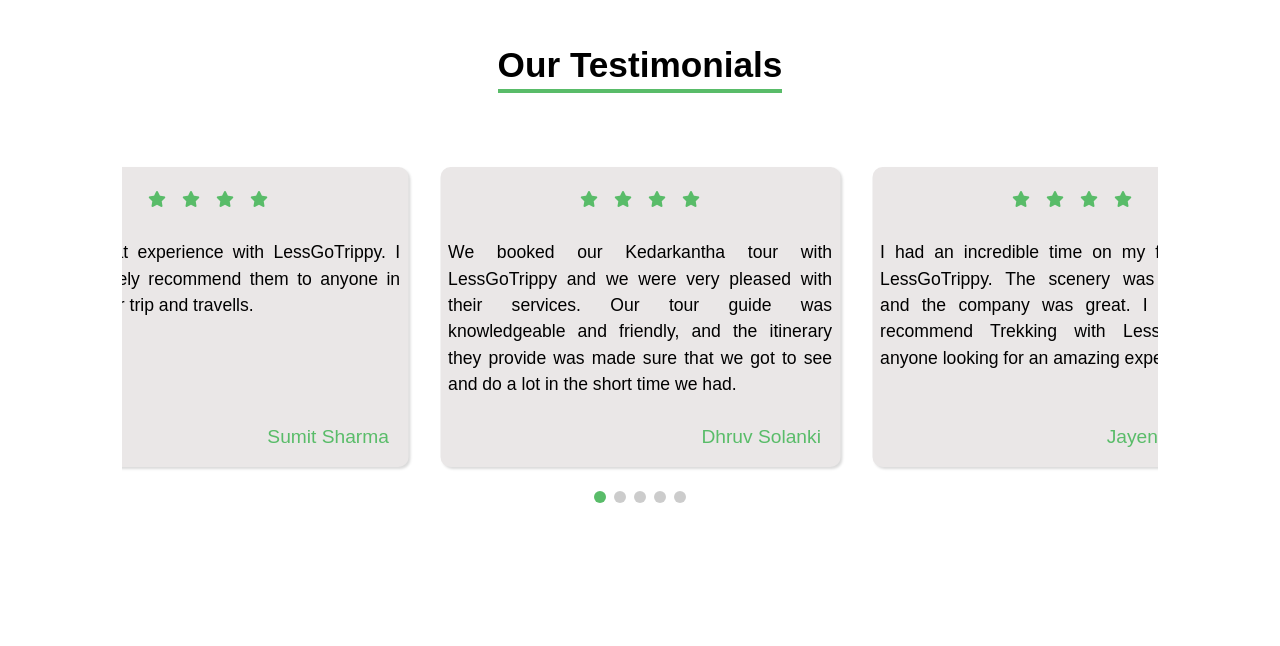
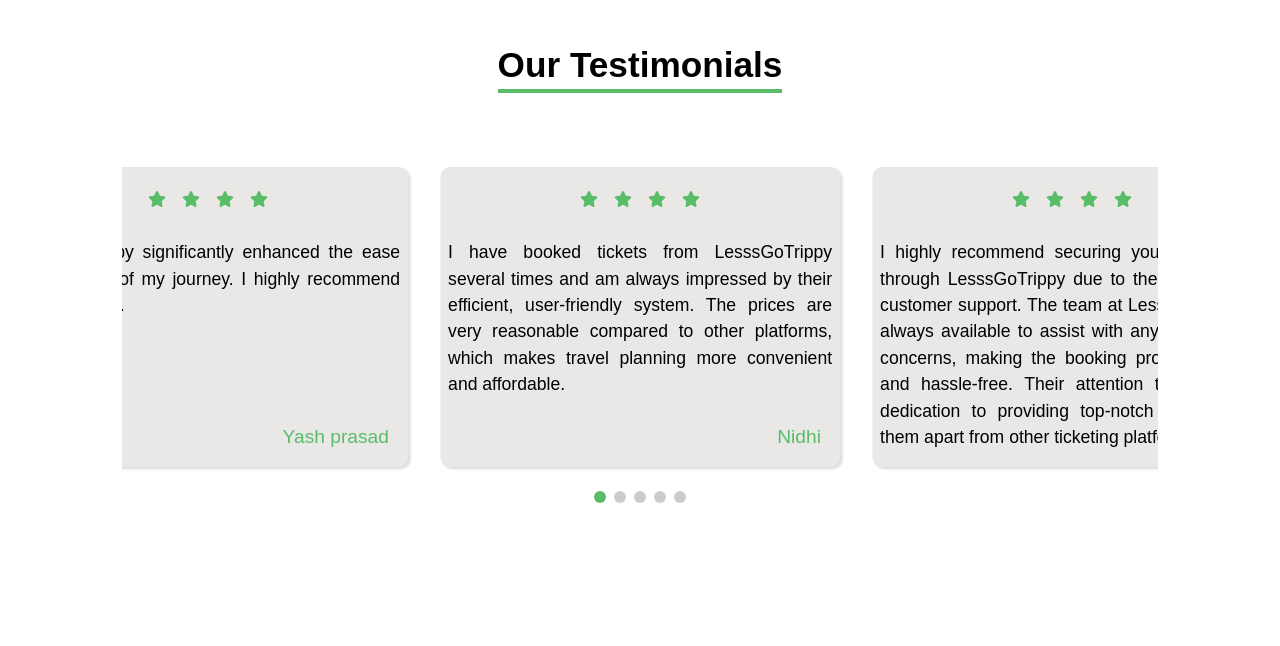
Before and after one commit to varunSalat/tour-booking, a PHP site: page /index.php in a window 1280 px wide. Shown: the part 4040-4686 px from the top of the page. Run offline with PHP 8.4, Linux system fonts and the light colour scheme; some web fonts are replaced.

Commit message:
testimonials

```diff
--- a/views/general/hero_section.view.php
+++ b/views/general/hero_section.view.php
@@ -41,7 +41,7 @@
     <div class="packge_container flex">
         <div class="packge_card">
             <div class="packege_dis">
-                <h2>On-Demand Services</h2>
+                <h2>Explore routes</h2>
                 <p>Immediate service, booked through website or phone booking.
                 </p>
                 <a href="./tour.php" class="btn explore_packege_btn">Explore Packages</a>
@@ -49,7 +49,7 @@
         </div>
         <div class="packge_card">
             <div class="packege_dis">
-                <h2>Pre-Booked Services</h2>
+                <h2>Top Destinations</h2>
                 <p>Reserved in advance, often for longer durations or specific time frames.</p>
                 <a href="./track.php" class="btn explore_packege_btn">Explore Packages</a>
             </div>
--- a/views/general/testimonial.view.php
+++ b/views/general/testimonial.view.php
@@ -15,11 +15,11 @@
                     <i class="fa-solid fa-star"></i>
                 </div>
                 <p class="client_review">
-                    We booked our Kedarkantha tour with LessGoTrippy and we were very pleased with their services. Our
-                    tour guide was knowledgeable and friendly, and the itinerary they provide was made sure that we got
-                    to see and do a lot in the short time we had.
+                    I have booked tickets from LesssGoTrippy several times and am always impressed by their efficient,
+                    user-friendly system. The prices are very reasonable compared to other platforms, which makes travel
+                    planning more convenient and affordable.
                 </p>
-                <p class="client_name">Dhruv Solanki</p>
+                <p class="client_name">Nidhi </p>
             </div>
             <div class="swiper-slide">
 
@@ -30,11 +30,12 @@
                     <i class="fa-solid fa-star"></i>
                 </div>
                 <p class="client_review">
-                    I had an incredible time on my first trek with LessGoTrippy. The scenery was breathtaking and the
-                    company was great. I would highly recommend Trekking with LessGoTrippy to anyone looking for an
-                    amazing experience.
+                    I highly recommend securing your bus tickets through LesssGoTrippy due to their exceptional customer
+                    support. The team at LesssGoTrippy is always available to assist with any questions or concerns,
+                    making the booking process smooth and hassle-free. Their attention to detail and dedication to
+                    providing top-notch service sets them apart from other ticketing platforms.
                 </p>
-                <p class="client_name">Jayendra Rathod</p>
+                <p class="client_name">Drashya</p>
             </div>
             <div class="swiper-slide">
 
@@ -45,10 +46,12 @@
                     <i class="fa-solid fa-star"></i>
                 </div>
                 <p class="client_review">
-                    Thank you so much LessGoTrippy for such an amazing experience. From the first day to the last, we
-                    had such an incredible time hiking through the beautiful trails.
+                    Thanks to LesssGoTrippy, I was able to book a last-minute bus ticket, which was a life-saver since
+                    I'd forgotten to reserve earlier. The website process was quick and easy, with exceptional customer
+                    service. My travel plans were sorted in minutes, and I can relax now. I'll definitely use their
+                    services again and highly recommend them for last-minute travel needs.
                 </p>
-                <p class="client_name">Sakshi Prajapati</p>
+                <p class="client_name">Nick </p>
             </div>
             <div class="swiper-slide">
                 <div class="star_container flex">
@@ -58,10 +61,12 @@
                     <i class="fa-solid fa-star"></i>
                 </div>
                 <p class="client_review">
-                    In the past, I have travelled with numerous companies, but this one was an amazing experience. The
-                    staff was incredibly accommodating and went above and beyond to ensure that I had a great time.
+                    Reaching out to LesssGoTrippy is a breeze compared to other platforms. Their top-notch
+                    responsiveness and efficiency make them my go-to choice. I appreciate the ease of contact and
+                    reliable, prompt responses. Their services exceed my expectations, proving them to be a valuable
+                    resource.
                 </p>
-                <p class="client_name">Krishnaraj Dabhi</p>
+                <p class="client_name">Dhyani Mehta</p>
             </div>
             <div class="swiper-slide">
 
@@ -72,10 +77,10 @@
                     <i class="fa-solid fa-star"></i>
                 </div>
                 <p class="client_review">
-                    I had a great experience with LessGoTrippy. I would definitely recommend them to anyone in the
-                    market for trip and travells.
+                    LesssGoTrippy significantly enhanced the ease and comfort of my journey. I highly recommend their
+                    services.
                 </p>
-                <p class="client_name">Sumit Sharma</p>
+                <p class="client_name">Yash prasad</p>
             </div>
         </div>
         <div class="swiper-pagination"></div>
```
